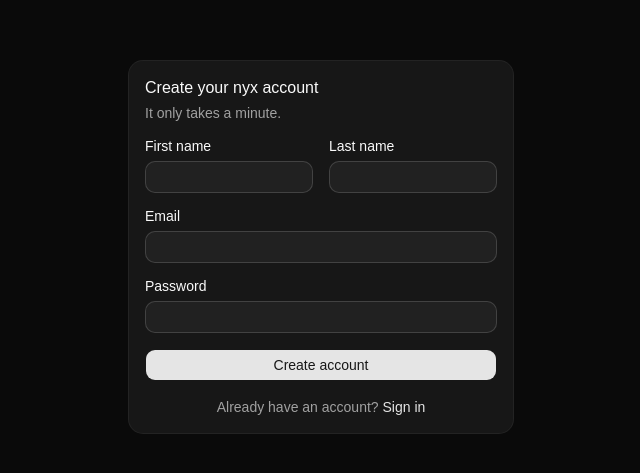
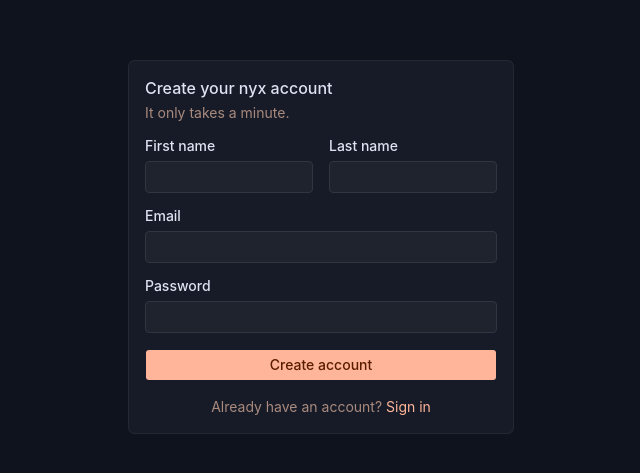
Before and after one commit to ManasBytes/nyx, a React (Vite) app in the folder frontend/: page /signup in a window 1280 px wide. Shown: the part 153-626 px from the top of the page, without its empty margins (319-959 px from the left). Built offline with nearby package versions, Linux system fonts and the light colour scheme.

Commit message:
feat - add nyx material design tokens theme

```diff
--- a/frontend/package.json
+++ b/frontend/package.json
@@ -11,6 +11,8 @@
   },
   "dependencies": {
     "@fontsource-variable/geist": "^5.3.0",
+    "@fontsource-variable/inter": "^5.3.0",
+    "@fontsource-variable/jetbrains-mono": "^5.3.0",
     "@tailwindcss/vite": "^4.3.3",
     "@tiptap/pm": "^3.31.3",
     "@tiptap/react": "^3.31.3",
--- a/frontend/src/index.css
+++ b/frontend/src/index.css
@@ -1,83 +1,176 @@
 @import 'tailwindcss';
-@import "tw-animate-css";
-@import "shadcn/tailwind.css";
-@import "@fontsource-variable/geist";
+@import 'tw-animate-css';
+@import 'shadcn/tailwind.css';
+@import '@fontsource-variable/inter';
+@import '@fontsource-variable/jetbrains-mono';
 
 @custom-variant dark (&:is(.dark *));
 
-:root {
-  --background: oklch(1 0 0);
-  --foreground: oklch(0.145 0 0);
-  --card: oklch(1 0 0);
-  --card-foreground: oklch(0.145 0 0);
-  --popover: oklch(1 0 0);
-  --popover-foreground: oklch(0.145 0 0);
-  --primary: oklch(0.205 0 0);
-  --primary-foreground: oklch(0.985 0 0);
-  --secondary: oklch(0.97 0 0);
-  --secondary-foreground: oklch(0.205 0 0);
-  --muted: oklch(0.97 0 0);
-  --muted-foreground: oklch(0.556 0 0);
-  --accent: oklch(0.97 0 0);
-  --accent-foreground: oklch(0.205 0 0);
-  --destructive: oklch(0.577 0.245 27.325);
-  --border: oklch(0.922 0 0);
-  --input: oklch(0.922 0 0);
-  --ring: oklch(0.708 0 0);
-  --chart-1: oklch(0.87 0 0);
-  --chart-2: oklch(0.556 0 0);
-  --chart-3: oklch(0.439 0 0);
-  --chart-4: oklch(0.371 0 0);
-  --chart-5: oklch(0.269 0 0);
-  --radius: 0.625rem;
-  --sidebar: oklch(0.985 0 0);
-  --sidebar-foreground: oklch(0.145 0 0);
-  --sidebar-primary: oklch(0.205 0 0);
-  --sidebar-primary-foreground: oklch(0.985 0 0);
-  --sidebar-accent: oklch(0.97 0 0);
-  --sidebar-accent-foreground: oklch(0.205 0 0);
-  --sidebar-border: oklch(0.922 0 0);
-  --sidebar-ring: oklch(0.708 0 0);
-}
+@theme {
+  /* --- palette: key colors --- */
+  --color-primary: #ffb599;
+  --color-on-primary: #5a1c00;
+  --color-primary-container: #f66018;
+  --color-on-primary-container: #4f1700;
+  --color-primary-fixed: #ffdbce;
+  --color-primary-fixed-dim: #ffb599;
+  --color-on-primary-fixed: #370e00;
+  --color-on-primary-fixed-variant: #7f2b00;
 
-body {
-  margin: 0;
-}
+  --color-secondary: #adc6ff;
+  --color-on-secondary: #002e6a;
+  --color-secondary-container: #0566d9;
+  --color-on-secondary-container: #e6ecff;
+  --color-secondary-fixed: #d8e2ff;
+  --color-secondary-fixed-dim: #adc6ff;
+  --color-on-secondary-fixed: #001a42;
+  --color-on-secondary-fixed-variant: #004395;
 
-@theme inline {
+  --color-tertiary: #4edea3;
+  --color-on-tertiary: #003824;
+  --color-tertiary-container: #00a572;
+  --color-on-tertiary-container: #00311f;
+  --color-tertiary-fixed: #6ffbbe;
+  --color-tertiary-fixed-dim: #4edea3;
+  --color-on-tertiary-fixed: #002113;
+  --color-on-tertiary-fixed-variant: #005236;
+
+  --color-error: #ffb4ab;
+  --color-on-error: #690005;
+  --color-error-container: #93000a;
+  --color-on-error-container: #ffdad6;
+
+  /* --- palette: surfaces --- */
+  --color-background: #0e131e;
+  --color-on-background: #dee2f2;
+  --color-surface: #0e131e;
+  --color-on-surface: #dee2f2;
+  --color-surface-dim: #0e131e;
+  --color-surface-bright: #343945;
+  --color-surface-variant: #303541;
+  --color-on-surface-variant: #e2bfb2;
+  --color-surface-container-lowest: #090e19;
+  --color-surface-container-low: #171b27;
+  --color-surface-container: #1b1f2b;
+  --color-surface-container-high: #252a36;
+  --color-surface-container-highest: #303541;
+  --color-surface-tint: #ffb599;
+  --color-inverse-surface: #dee2f2;
+  --color-inverse-on-surface: #2b303c;
+  --color-inverse-primary: #a73a00;
+  --color-outline: #a98a7e;
+  --color-outline-variant: #5a4138;
+
+  /* --- shadcn semantic aliases --- */
+  --color-foreground: var(--color-on-background);
+  --color-card: var(--color-surface-container-low);
+  --color-card-foreground: var(--color-on-surface);
+  --color-popover: var(--color-surface-container);
+  --color-popover-foreground: var(--color-on-surface);
+  --color-primary-foreground: var(--color-on-primary);
+  --color-secondary-foreground: var(--color-on-secondary);
+  --color-muted: var(--color-surface-container-high);
+  --color-muted-foreground: var(--color-outline);
+  --color-accent: var(--color-surface-container-high);
+  --color-accent-foreground: var(--color-on-surface);
+  --color-destructive: var(--color-error);
+  --color-border: var(--color-surface-variant);
+  --color-input: var(--color-surface-variant);
+  --color-ring: var(--color-primary-container);
+  --color-chart-1: var(--color-primary);
+  --color-chart-2: var(--color-secondary);
+  --color-chart-3: var(--color-tertiary);
+  --color-chart-4: var(--color-primary-container);
+  --color-chart-5: var(--color-secondary-container);
+  --color-sidebar: var(--color-surface-container-lowest);
+  --color-sidebar-foreground: var(--color-on-surface);
+  --color-sidebar-primary: var(--color-primary);
+  --color-sidebar-primary-foreground: var(--color-on-primary);
+  --color-sidebar-accent: var(--color-surface-container-high);
+  --color-sidebar-accent-foreground: var(--color-on-surface);
+  --color-sidebar-border: var(--color-surface-variant);
+  --color-sidebar-ring: var(--color-primary-container);
+
+  /* --- typefaces --- */
+  --font-sans: 'Inter Variable', Inter, ui-sans-serif, system-ui, sans-serif;
+  --font-mono: 'JetBrains Mono Variable', ui-monospace, SFMono-Regular, monospace;
   --font-heading: var(--font-sans);
-  --font-sans: 'Geist Variable', sans-serif;
-  --color-sidebar-ring: var(--sidebar-ring);
-  --color-sidebar-border: var(--sidebar-border);
-  --color-sidebar-accent-foreground: var(--sidebar-accent-foreground);
-  --color-sidebar-accent: var(--sidebar-accent);
-  --color-sidebar-primary-foreground: var(--sidebar-primary-foreground);
-  --color-sidebar-primary: var(--sidebar-primary);
-  --color-sidebar-foreground: var(--sidebar-foreground);
-  --color-sidebar: var(--sidebar);
-  --color-chart-5: var(--chart-5);
-  --color-chart-4: var(--chart-4);
-  --color-chart-3: var(--chart-3);
-  --color-chart-2: var(--chart-2);
-  --color-chart-1: var(--chart-1);
-  --color-ring: var(--ring);
-  --color-input: var(--input);
-  --color-border: var(--border);
-  --color-destructive: var(--destructive);
-  --color-accent-foreground: var(--accent-foreground);
-  --color-accent: var(--accent);
-  --color-muted-foreground: var(--muted-foreground);
-  --color-muted: var(--muted);
-  --color-secondary-foreground: var(--secondary-foreground);
-  --color-secondary: var(--secondary);
-  --color-primary-foreground: var(--primary-foreground);
-  --color-primary: var(--primary);
-  --color-popover-foreground: var(--popover-foreground);
-  --color-popover: var(--popover);
-  --color-card-foreground: var(--card-foreground);
-  --color-card: var(--card);
-  --color-foreground: var(--foreground);
-  --color-background: var(--background);
+  --font-body-sm: var(--font-sans);
+  --font-body-md: var(--font-sans);
+  --font-title-sm: var(--font-sans);
+  --font-headline-md: var(--font-sans);
+  --font-headline-lg: var(--font-sans);
+  --font-headline-lg-mobile: var(--font-sans);
+  --font-headline-xl: var(--font-sans);
+  --font-headline-xl-mobile: var(--font-sans);
+  --font-label-sm: var(--font-mono);
+  --font-label-md: var(--font-mono);
+  --font-label-lg: var(--font-mono);
+  --font-telemetry-code: var(--font-mono);
+
+  /* --- type scale --- */
+  --text-label-sm: 10px;
+  --text-label-sm--line-height: 12px;
+  --text-label-sm--letter-spacing: 0.08em;
+  --text-label-sm--font-weight: 500;
+  --text-label-md: 11px;
+  --text-label-md--line-height: 14px;
+  --text-label-md--letter-spacing: 0.06em;
+  --text-label-md--font-weight: 500;
+  --text-label-lg: 12px;
+  --text-label-lg--line-height: 16px;
+  --text-label-lg--letter-spacing: 0.05em;
+  --text-label-lg--font-weight: 600;
+  --text-telemetry-code: 11px;
+  --text-telemetry-code--line-height: 16px;
+  --text-telemetry-code--letter-spacing: 0.02em;
+  --text-telemetry-code--font-weight: 400;
+  --text-body-sm: 12px;
+  --text-body-sm--line-height: 18px;
+  --text-body-sm--letter-spacing: 0em;
+  --text-body-sm--font-weight: 400;
+  --text-body-md: 13px;
+  --text-body-md--line-height: 20px;
+  --text-body-md--letter-spacing: 0em;
+  --text-body-md--font-weight: 400;
+  --text-title-sm: 14px;
+  --text-title-sm--line-height: 20px;
+  --text-title-sm--letter-spacing: 0em;
+  --text-title-sm--font-weight: 600;
+  --text-headline-md: 18px;
+  --text-headline-md--line-height: 26px;
+  --text-headline-md--letter-spacing: -0.01em;
+  --text-headline-md--font-weight: 600;
+  --text-headline-lg: 24px;
+  --text-headline-lg--line-height: 32px;
+  --text-headline-lg--letter-spacing: -0.02em;
+  --text-headline-lg--font-weight: 600;
+  --text-headline-lg-mobile: 20px;
+  --text-headline-lg-mobile--line-height: 28px;
+  --text-headline-lg-mobile--letter-spacing: -0.01em;
+  --text-headline-lg-mobile--font-weight: 600;
+  --text-headline-xl: 36px;
+  --text-headline-xl--line-height: 44px;
+  --text-headline-xl--letter-spacing: -0.03em;
+  --text-headline-xl--font-weight: 700;
+  --text-headline-xl-mobile: 26px;
+  --text-headline-xl-mobile--line-height: 34px;
+  --text-headline-xl-mobile--letter-spacing: -0.02em;
+  --text-headline-xl-mobile--font-weight: 700;
+
+  /* --- spacing scale --- */
+  --spacing-space-xs: 0.25rem;
+  --spacing-space-sm: 0.5rem;
+  --spacing-space-md: 0.75rem;
+  --spacing-space-lg: 1rem;
+  --spacing-space-xl: 1.5rem;
+  --spacing-gutter-mobile: 0.25rem;
+  --spacing-gutter-tablet: 0.5rem;
+  --spacing-gutter: 0.75rem;
+  --spacing-margin-mobile: 0.75rem;
+  --spacing-margin: 1rem;
+
+  /* --- radii --- */
   --radius-sm: calc(var(--radius) * 0.6);
   --radius-md: calc(var(--radius) * 0.8);
   --radius-lg: var(--radius);
@@ -85,50 +178,51 @@
   --radius-2xl: calc(var(--radius) * 1.8);
   --radius-3xl: calc(var(--radius) * 2.2);
   --radius-4xl: calc(var(--radius) * 2.6);
+
+  /* --- layout --- */
+  --spacing-sidebar: 16rem;
+  --spacing-topbar: 3.5rem;
 }
 
-.dark {
-  --background: oklch(0.145 0 0);
-  --foreground: oklch(0.985 0 0);
-  --card: oklch(0.205 0 0);
-  --card-foreground: oklch(0.985 0 0);
-  --popover: oklch(0.205 0 0);
-  --popover-foreground: oklch(0.985 0 0);
-  --primary: oklch(0.922 0 0);
-  --primary-foreground: oklch(0.205 0 0);
-  --secondary: oklch(0.269 0 0);
-  --secondary-foreground: oklch(0.985 0 0);
-  --muted: oklch(0.269 0 0);
-  --muted-foreground: oklch(0.708 0 0);
-  --accent: oklch(0.269 0 0);
-  --accent-foreground: oklch(0.985 0 0);
-  --destructive: oklch(0.704 0.191 22.216);
-  --border: oklch(1 0 0 / 10%);
-  --input: oklch(1 0 0 / 15%);
-  --ring: oklch(0.556 0 0);
-  --chart-1: oklch(0.87 0 0);
-  --chart-2: oklch(0.556 0 0);
-  --chart-3: oklch(0.439 0 0);
-  --chart-4: oklch(0.371 0 0);
-  --chart-5: oklch(0.269 0 0);
-  --sidebar: oklch(0.205 0 0);
-  --sidebar-foreground: oklch(0.985 0 0);
-  --sidebar-primary: oklch(0.488 0.243 264.376);
-  --sidebar-primary-foreground: oklch(0.985 0 0);
-  --sidebar-accent: oklch(0.269 0 0);
-  --sidebar-accent-foreground: oklch(0.985 0 0);
-  --sidebar-border: oklch(1 0 0 / 10%);
-  --sidebar-ring: oklch(0.556 0 0);
+:root {
+  --radius: 0.25rem;
+  --background: var(--color-background);
+  --foreground: var(--color-foreground);
+  --card: var(--color-card);
+  --card-foreground: var(--color-card-foreground);
+  --popover: var(--color-popover);
+  --popover-foreground: var(--color-popover-foreground);
+  --primary: var(--color-primary);
+  --primary-foreground: var(--color-primary-foreground);
+  --secondary: var(--color-secondary);
+  --secondary-foreground: var(--color-secondary-foreground);
+  --muted: var(--color-muted);
+  --muted-foreground: var(--color-muted-foreground);
+  --accent: var(--color-accent);
+  --accent-foreground: var(--color-accent-foreground);
+  --destructive: var(--color-destructive);
+  --border: var(--color-border);
+  --input: var(--color-input);
+  --ring: var(--color-ring);
+  --sidebar: var(--color-sidebar);
+  --sidebar-foreground: var(--color-sidebar-foreground);
+  --sidebar-primary: var(--color-sidebar-primary);
+  --sidebar-primary-foreground: var(--color-sidebar-primary-foreground);
+  --sidebar-accent: var(--color-sidebar-accent);
+  --sidebar-accent-foreground: var(--color-sidebar-accent-foreground);
+  --sidebar-border: var(--color-sidebar-border);
+  --sidebar-ring: var(--color-sidebar-ring);
 }
 
 @layer base {
   * {
     @apply border-border outline-ring/50;
   }
-  body {
-    @apply bg-background text-foreground;
-  }
   html {
     @apply font-sans;
   }
+  body {
+    @apply m-0 bg-background text-body-md text-on-surface antialiased;
+    overscroll-behavior: none;
+  }
 }
```
Also changed, not shown: 1 other file (tests, documents, lock files or other folders).
